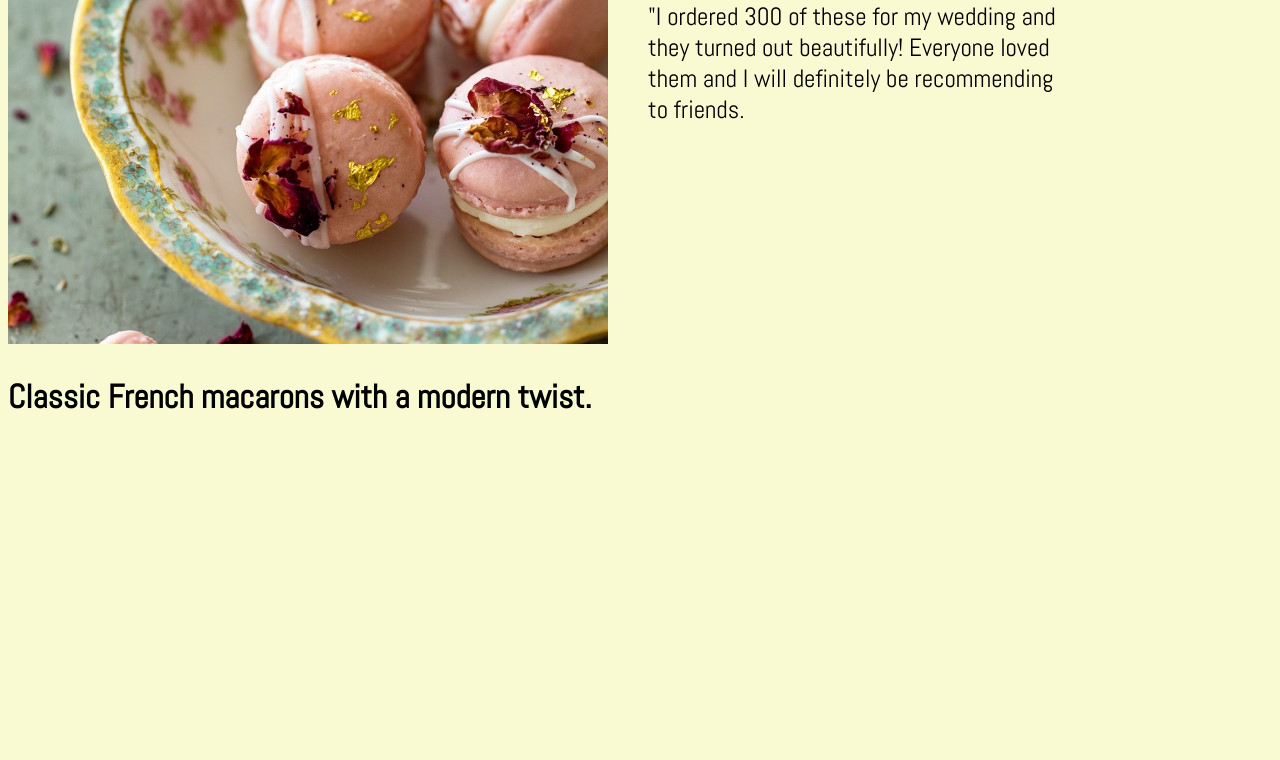
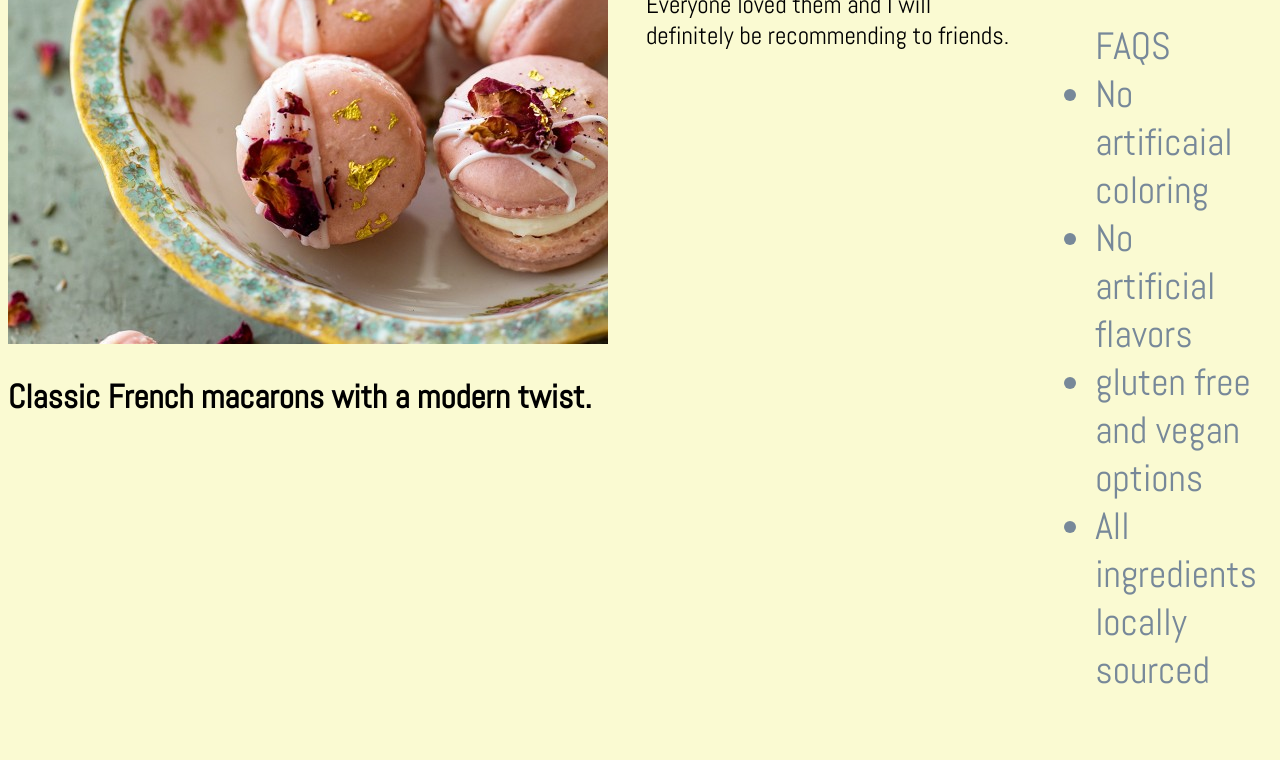
Before and after one commit to ChelsyeHannum/exercise1, a plain HTML site: page index.html in a window 1280 px wide. Shown: the part 452-1212 px from the top of the page. Before the commit the page ends 906 px from the top, so only its background shows below. Drawn offline with Linux system fonts and the light colour scheme.

Commit message:
added faqs

```diff
--- a/css/style.css
+++ b/css/style.css
@@ -48,13 +48,17 @@ p {
     margin-right: auto;
     text-align: left;
     font-size: 25px;
-    padding: 40px;
+    padding-bottom: 25px;
+    padding-right: 38px;
+    padding-left: 38px;
     justify-content: space-evenly
 }
 
 .extra {
-    display: block;
+    display: inline;
     justify-content: space-between;
     font-size: 38px;
-    padding: 15px;
+    padding-bottom: 20px;
+    padding-right: 15px;
+    color: lightslategray;
 }
--- a/index.html
+++ b/index.html
@@ -30,18 +30,30 @@
 
 
         <div>
+            <br>
             <p>"Hands down the BEST macarons!" Fresh flavors and so many options.</p>
             <p>"I ordered 300 of these for my wedding and they turned out beautifully! Everyone loved them and I will definitely be recommending to friends.</p>
         </div>
 
         <div class="extra">
+            <br>
             <a href="./gallery.html">VIEW GALLERY</a>
+            <br>
+            <br>
             <a href="./contact.html">CONTACT US</a>
+
+            <ul class="faqs">
+                FAQS
+                <li>No artificaial coloring</li>
+                <li>No artificial flavors</li>
+                <li>gluten free and vegan options</li>
+                <li>All ingredients locally sourced</li>
+            </ul>
+
         </div>
-    </div>
 
 
-    <script src="scripts/script.js"></script>
+        <script src="scripts/script.js"></script>
 </body>
 
 </html>
```
